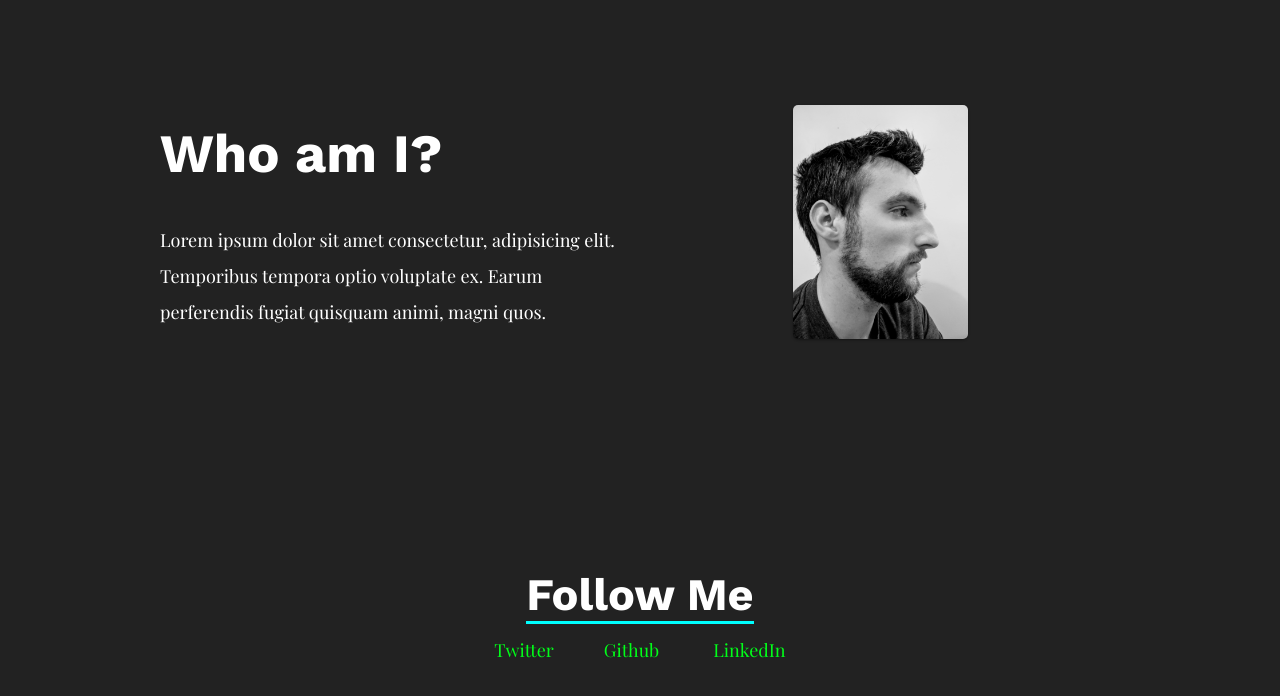
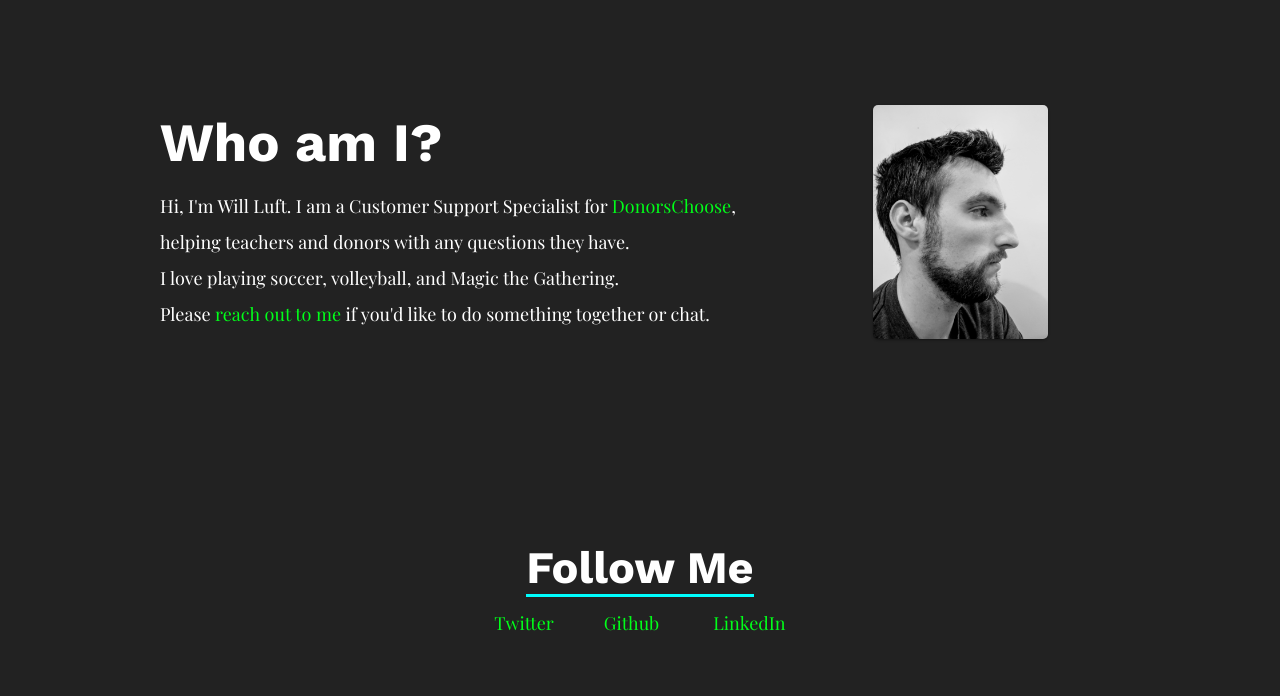
Before and after one commit to wdluft/personal-portfolio-gatsby, a Gatsby site: page /about in a window 1280 px wide. Shown: the part 78-774 px from the top of the page. Built offline with nearby package versions, Linux system fonts and the light colour scheme; Gatsby itself is replaced by a stand-in of ours; a web font is replaced by a local one.

Commit message:
Added content to aboutIntro component, resized grid column size

```diff
--- a/src/components/aboutIntro.js
+++ b/src/components/aboutIntro.js
@@ -10,9 +10,14 @@ const AboutIntro = () => {
       <img src={headshot} alt="Will Luft" />
       <div className="aboutP">
         <p>
-          Lorem ipsum dolor sit amet consectetur, adipisicing elit. Temporibus
-          tempora optio voluptate ex. Earum perferendis fugiat quisquam animi,
-          magni quos.
+          Hi, I'm Will Luft. I am a Customer Support Specialist for{' '}
+          <a href="https://www.donorschoose.org/">DonorsChoose</a>, helping
+          teachers and donors with any questions they have.
+        </p>
+        <p>I love playing soccer, volleyball, and Magic the Gathering.</p>
+        <p>
+          Please <Link to="/contact">reach out to me</Link> if you'd like to do
+          something together or chat.
         </p>
       </div>
     </AboutIntroWrapper>
@@ -23,7 +28,7 @@ export default AboutIntro
 
 const AboutIntroWrapper = styled.div`
   display: grid;
-  grid-template-columns: 1fr 1fr;
+  grid-template-columns: 2fr 1fr;
   align-items: center;
   justify-content: center;
 
--- a/src/components/layout.css
+++ b/src/components/layout.css
@@ -140,7 +140,6 @@ h6 {
   font-family: var(--heading-font);
   line-height: 1.15;
   font-weight: bold;
-  margin: var(--margin);
 }
 
 h1,
@@ -176,7 +175,6 @@ h6 {
 p {
   font-family: var(--body-font);
   line-height: 2rem;
-  margin: 1rem 0;
 }
 
 a {
```
